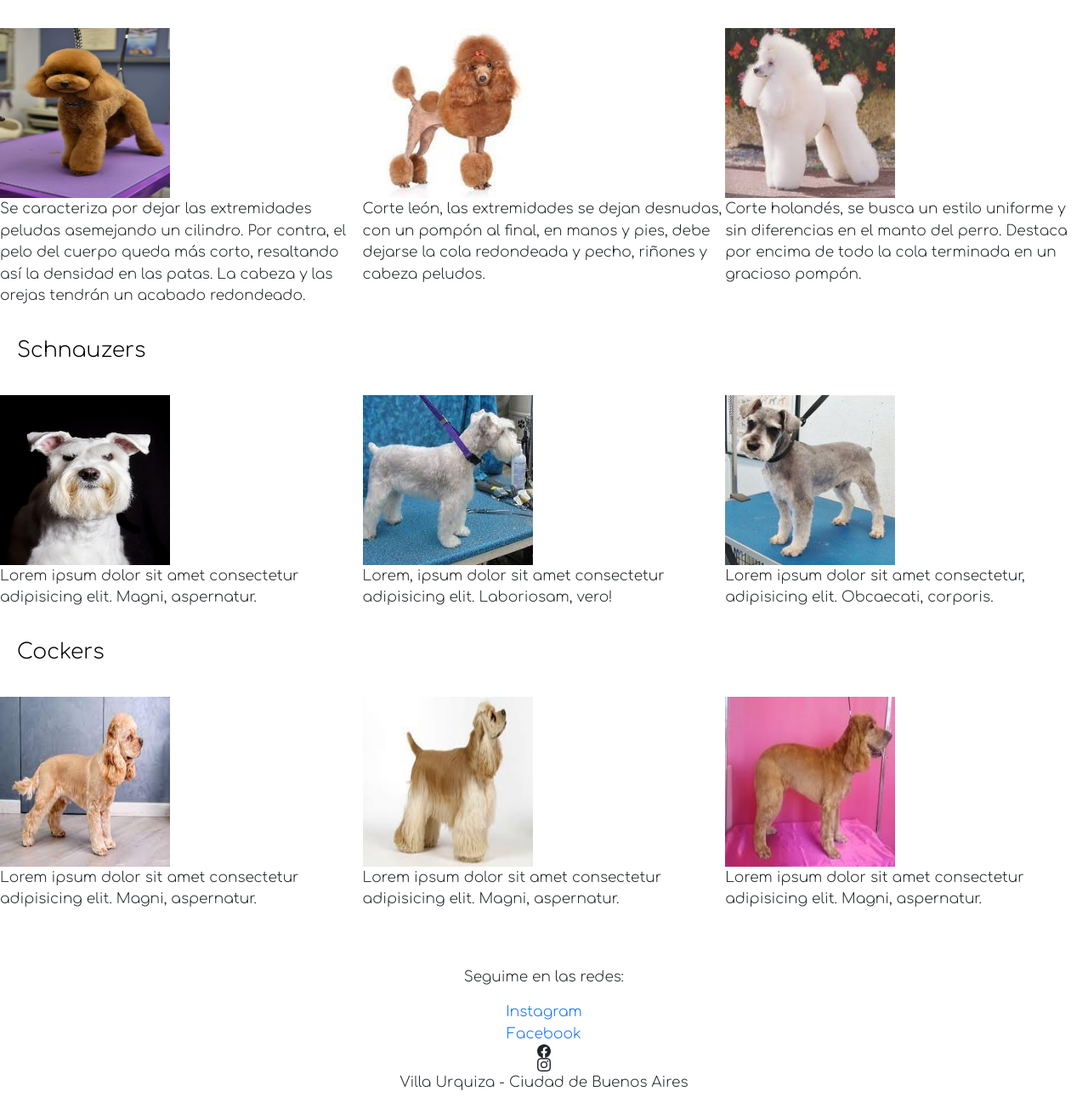
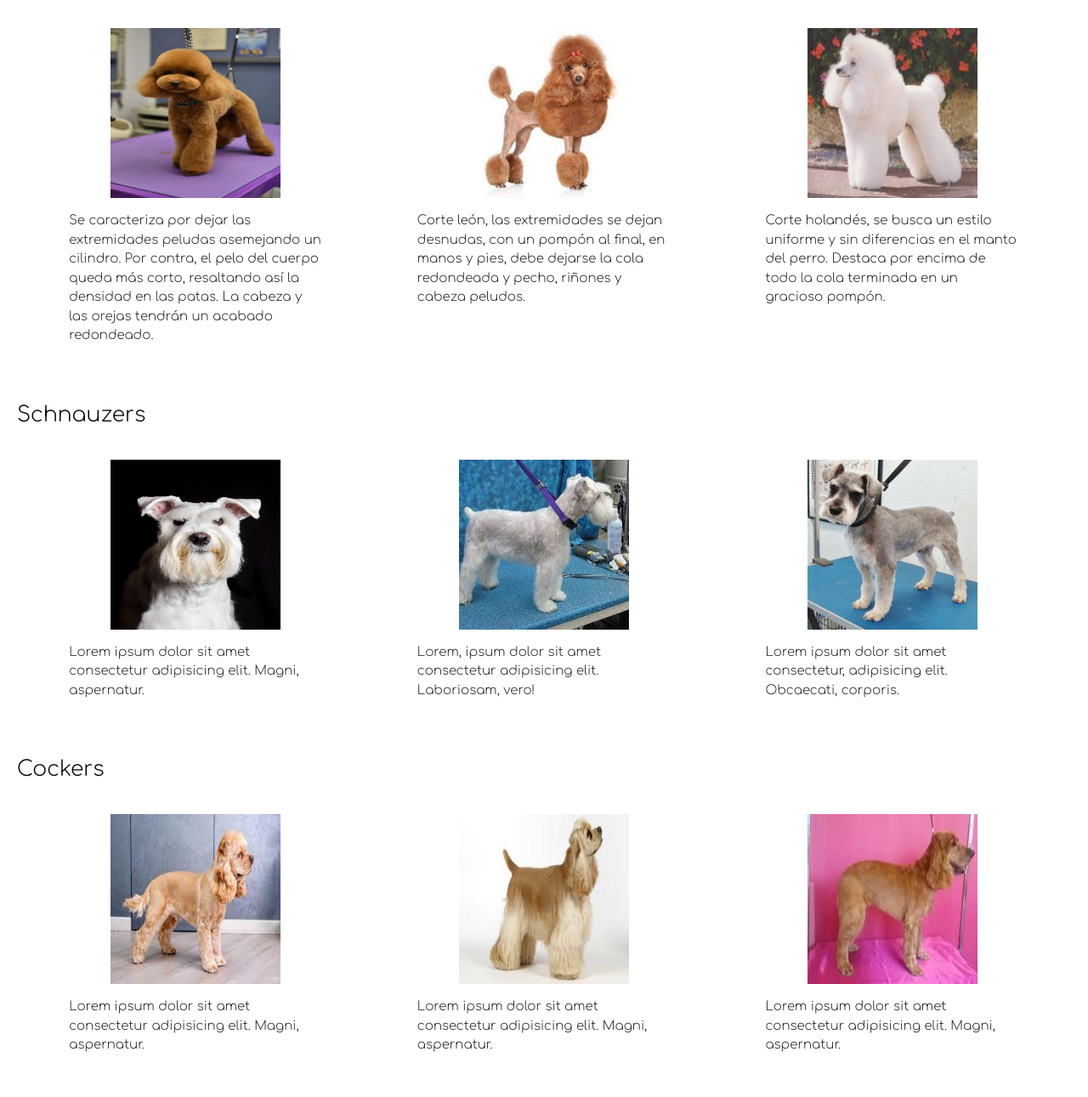
Before and after one commit to VanePizzuti89/PreEntrega2-Pizzuti, a website: page cortes.html in a window 1280 px wide. Shown: the part 247-1538 px from the top of the page at 85% size. Drawn offline with nearby package versions, Linux system fonts and the light colour scheme.

Commit message:
Cambios en css de pagina Cortes

```diff
--- a/cortes.html
+++ b/cortes.html
@@ -29,16 +29,16 @@
       <div class="padre-mueve-3-divs">
         <div class="hijos-con-contenido-a-mover">
             <img src="./imagenes/cortecaniche2.jpg" alt="caniche2" height="200px" width="200px">
-            <p> Se caracteriza por dejar las extremidades peludas asemejando un cilindro. Por contra, el pelo del cuerpo queda más corto, resaltando así la densidad en las patas. La cabeza y las orejas tendrán un acabado redondeado.</p>
+            <p class="text-cortes"> Se caracteriza por dejar las extremidades peludas asemejando un cilindro. Por contra, el pelo del cuerpo queda más corto, resaltando así la densidad en las patas. La cabeza y las orejas tendrán un acabado redondeado.</p>
         </div>
         <div class="hijos-con-contenido-a-mover">
             <img src="./imagenes/cortecaniche3.jpg" alt="caniche3" height="200px" width="200px">
-            <p>Corte león, las extremidades se dejan desnudas, con un pompón al final, en manos y pies, debe dejarse la cola redondeada y pecho, riñones y cabeza peludos.</p>
+            <p class="text-cortes">Corte león, las extremidades se dejan desnudas, con un pompón al final, en manos y pies, debe dejarse la cola redondeada y pecho, riñones y cabeza peludos.</p>
         </div>
 
         <div class="hijos-con-contenido-a-mover">
             <img src="./imagenes/cortecaniche4.jpg" alt="caniche4" height="200px" width="200px">
-            <p>Corte holandés, se busca un estilo uniforme y sin diferencias en el manto del perro. Destaca por encima de todo la cola terminada en un gracioso pompón.</p>
+            <p class="text-cortes">Corte holandés, se busca un estilo uniforme y sin diferencias en el manto del perro. Destaca por encima de todo la cola terminada en un gracioso pompón.</p>
         </div>
       </div>
     </section>
@@ -47,15 +47,15 @@
       <div class="padre-mueve-3-divs">
         <div class="hijos-con-contenido-a-mover">
             <img src="./imagenes/cortechnauzer1.jpg" alt="schnauzer1" height="200px" width="200px">
-            <p>Lorem ipsum dolor sit amet consectetur adipisicing elit. Magni, aspernatur.</p>
+            <p class="text-cortes">Lorem ipsum dolor sit amet consectetur adipisicing elit. Magni, aspernatur.</p>
         </div>
         <div class="hijos-con-contenido-a-mover">
             <img src="./imagenes/cortechnauzer2.jpg"schnauzer2" height="200px" width="200px">
-            <p>Lorem, ipsum dolor sit amet consectetur adipisicing elit. Laboriosam, vero!</p>
+            <p class="text-cortes">Lorem, ipsum dolor sit amet consectetur adipisicing elit. Laboriosam, vero!</p>
         </div>
         <div class="hijos-con-contenido-a-mover">
             <img src="./imagenes/cortechnauzer3.jpg" alt="schnauzer3" height="200px" width="200px">
-            <p>Lorem ipsum dolor sit amet consectetur, adipisicing elit. Obcaecati, corporis.</p>
+            <p class="text-cortes">Lorem ipsum dolor sit amet consectetur, adipisicing elit. Obcaecati, corporis.</p>
         </div>
       </div>
     </section>
@@ -64,15 +64,15 @@
       <div class="padre-mueve-3-divs">
         <div class="hijos-con-contenido-a-mover">
             <img src="./imagenes/cortecocker1.jpg" alt="cocker1" height="200px" width="200px">
-            <p>Lorem ipsum dolor sit amet consectetur adipisicing elit. Magni, aspernatur.</p>
+            <p class="text-cortes">Lorem ipsum dolor sit amet consectetur adipisicing elit. Magni, aspernatur.</p>
         </div>
         <div class="hijos-con-contenido-a-mover">
             <img src="./imagenes/cortecocker2.jpg" alt="cocker2" height="200px" width="200px">
-            <p>Lorem ipsum dolor sit amet consectetur adipisicing elit. Magni, aspernatur.</p>
+            <p class="text-cortes">Lorem ipsum dolor sit amet consectetur adipisicing elit. Magni, aspernatur.</p>
         </div>
         <div class="hijos-con-contenido-a-mover">
             <img src="./imagenes/cortecocker3.jpg" alt="cocker3" height="200px" width="200px">
-            <p>Lorem ipsum dolor sit amet consectetur adipisicing elit. Magni, aspernatur.</p>
+            <p class="text-cortes">Lorem ipsum dolor sit amet consectetur adipisicing elit. Magni, aspernatur.</p>
         </div>
     </section>
     <footer>
--- a/scss/estilos.scss
+++ b/scss/estilos.scss
@@ -8,7 +8,7 @@ $color-oscuro: black;
 
 body {
     font-family: 'Comfortaa', cursive;
-    font-size: 17px;
+    font-size: 15px;
     background-color: white;
     box-sizing: border-box;
     }
@@ -146,11 +146,19 @@ footer{
 .padre-mueve-3-divs {
     display: flex;
     flex-wrap: wrap ;
+    justify-content: space-evenly;
 }
 
 .hijos-con-contenido-a-mover {
-    padding-top: 30px;
-    width: 33.33%;
+    padding: 30px;
+    width: 28%;
+    display: flex;
+    flex-direction: column;
+    align-items: center;
+}
+
+.text-cortes{
+    margin-top: 16px;
 }
 
 .hijos-del-padre {
```
Also changed, not shown: css/estilos.css, 1 other file.
